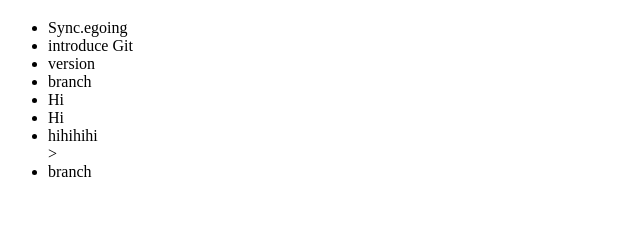
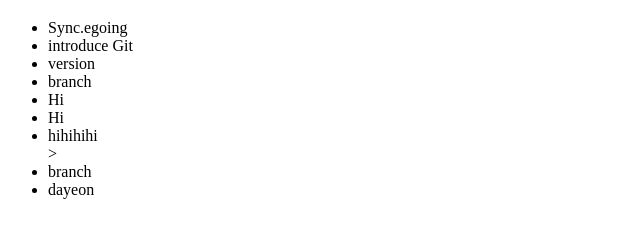
Before and after one commit to dayeonKim/opentutorials_git_dy, a plain HTML site: page index.html in a window 1280 px wide. Shown: the part 93-330 px from the top of the page, without its empty margins (0-640 px from the left). Drawn offline with Linux system fonts and the light colour scheme.

Commit message:
li:dayeon 추가

```diff
--- a/index.html
+++ b/index.html
@@ -17,6 +17,7 @@
 			<li>Hi</li>
 			<li>hihihihi</li>>
 			<li>branch</li>
+			<li>dayeon</li>
 		</ul>
 	</body>
 </html>
```
